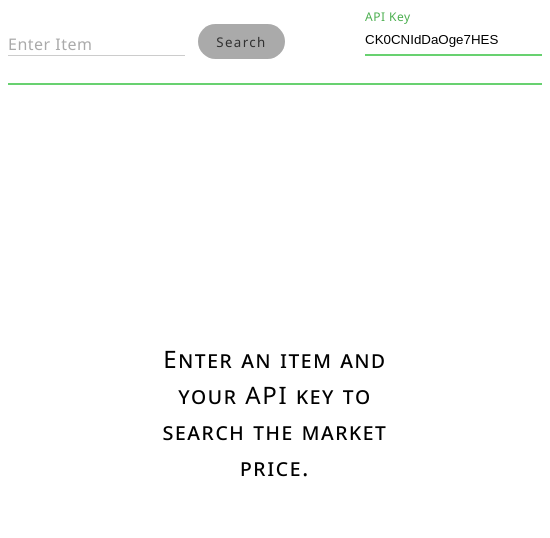
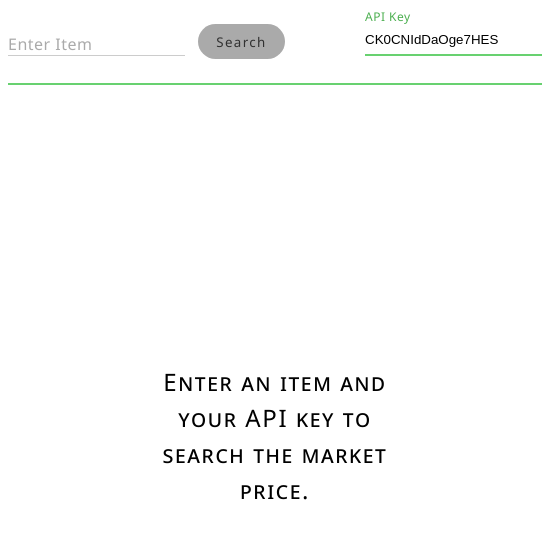
Before and after one commit to cryosis7/torn-bazaar-listings-scanner, an Electron app: page index.html in a window 550 px wide. Drawn offline with nearby package versions, Linux system fonts and the light colour scheme.

Commit message:
setup window size

```diff
--- a/index.html
+++ b/index.html
@@ -44,8 +44,8 @@
     </div>
 
     <!-- Message -->
-    <div style="position: relative; height: 80vh">
-        <div id="message" class="text_heading center " style="text-align: center;"></div>
+    <div class='center'>
+        <div id="message" class="text_heading" style="text-align: center;"></div>
     </div>
 
     <!-- Table -->
--- a/scripts/main.js
+++ b/scripts/main.js
@@ -8,8 +8,10 @@ let win
 function createWindow() {
     // Create the browser window.
     win = new BrowserWindow({
-        width: 800,
+        width: 550,
         height: 600,
+        minWidth: 500,
+        minHeight: 400,
         webPreferences: {
             nodeIntegration: true
         }
--- a/stylesheet.css
+++ b/stylesheet.css
@@ -69,6 +69,11 @@ button:disabled {
     background-color: #aaa;
 }
 
+#message {
+    position: relative;
+    transform: translateY(25%);
+}
+
 .results_container {
     position: absolute;
     left: 50%;
@@ -76,11 +81,6 @@ button:disabled {
     text-align: center;
     width: 100%;
 }
-
-
-/* .results_container>#item_name {
-    display: inline-block;
-} */
 
 table#listings {
     display: inline-block;
```
